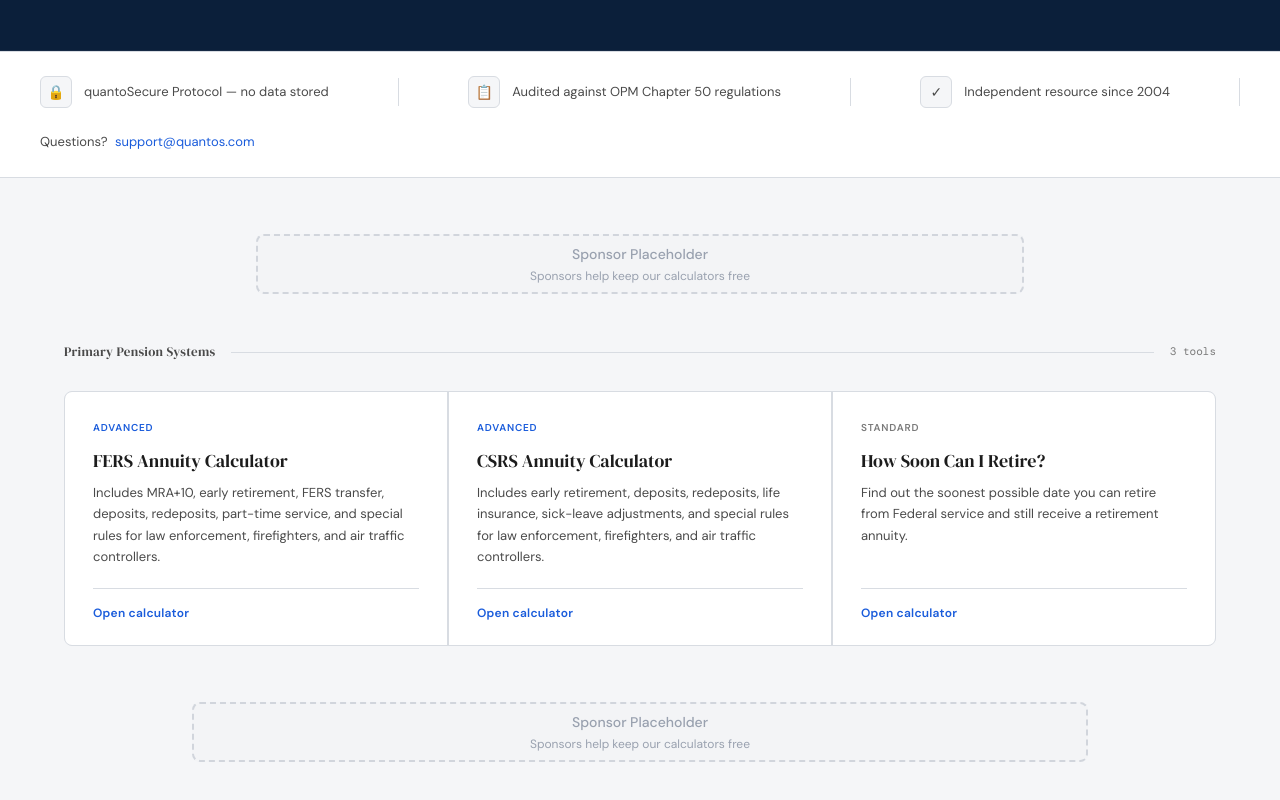
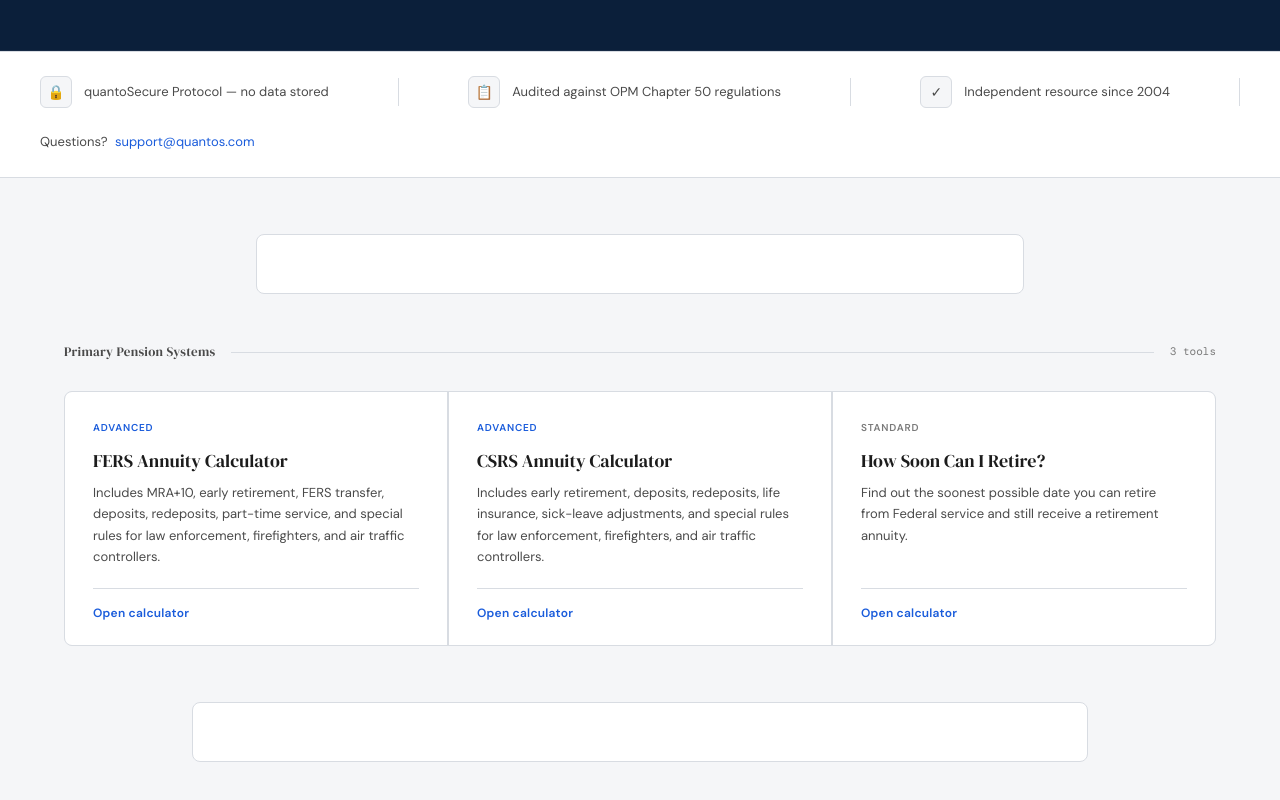
Before and after one commit to rscboy/quantos, a React (Vite) app: page / in a window 1280 px wide. Shown: the part 600-1400 px from the top of the page. Built offline with nearby package versions, Linux system fonts and the light colour scheme.

Commit message:
Add Google ads to sponsor placeholders

```diff
--- a/index.html
+++ b/index.html
@@ -14,6 +14,14 @@
     <meta property="og:image" content="https://i.postimg.cc/3RSLyLs6/Chat-GPT-Image-Mar-13-2026-04-57-10-PM.png" />
     <meta property="og:type" content="website" />
 
+    <script async src="https://pagead2.googlesyndication.com/pagead/js/adsbygoogle.js"></script>
+    <script>
+      (adsbygoogle = window.adsbygoogle || []).push({
+        google_ad_client: "ca-pub-1611174753858237",
+        enable_page_level_ads: true
+      });
+    </script>
+
     <!-- Twitter Card Meta Tags -->
     <meta name="twitter:card" content="summary_large_image" />
     <meta name="twitter:title" content="FedCalc - Federal Retirement Simplified" />
--- a/src/components/SponsorBanner.tsx
+++ b/src/components/SponsorBanner.tsx
@@ -1,10 +1,56 @@
-import React from 'react';
+import React, { useEffect, useId, useRef } from 'react';
+
+declare global {
+  interface Window {
+    google_ad_client?: string;
+    google_ad_slot?: string;
+    google_ad_width?: number;
+    google_ad_height?: number;
+    adsbygoogle?: Array<Record<string, unknown>>;
+  }
+}
+
+const LEGACY_AD_CLIENT = 'pub-1611174753858237';
+const LEGACY_AD_SLOT = '9205751896';
+const AD_WIDTH = 300;
+const AD_HEIGHT = 250;
+const LEGACY_AD_SCRIPT_SRC = 'https://pagead2.googlesyndication.com/pagead/show_ads.js';
 
 export function SponsorBanner({ className = '' }: { className?: string }) {
+  const containerRef = useRef<HTMLDivElement | null>(null);
+  const instanceId = useId();
+
+  useEffect(() => {
+    const container = containerRef.current;
+    if (!container) return;
+
+    container.innerHTML = '';
+
+    window.google_ad_client = LEGACY_AD_CLIENT;
+    window.google_ad_slot = LEGACY_AD_SLOT;
+    window.google_ad_width = AD_WIDTH;
+    window.google_ad_height = AD_HEIGHT;
+
+    const script = document.createElement('script');
+    script.src = LEGACY_AD_SCRIPT_SRC;
+    script.async = true;
+    script.dataset.adInstance = instanceId;
+    container.appendChild(script);
+
+    return () => {
+      container.innerHTML = '';
+    };
+  }, [instanceId]);
+
   return (
-    <div className={`bg-gray-100 border-2 border-dashed border-gray-300 rounded-lg flex flex-col items-center justify-center p-4 text-gray-400 text-sm font-medium ${className}`}>
-      <span>Sponsor Placeholder</span>
-      <span className="text-xs font-normal mt-1">Sponsors help keep our calculators free</span>
+    <div
+      className={`bg-white border border-border rounded-lg flex items-center justify-center p-4 overflow-hidden ${className}`}
+    >
+      <div
+        ref={containerRef}
+        aria-label="Advertisement"
+        className="flex min-h-[250px] w-full items-center justify-center"
+      />
     </div>
   );
 }
```
